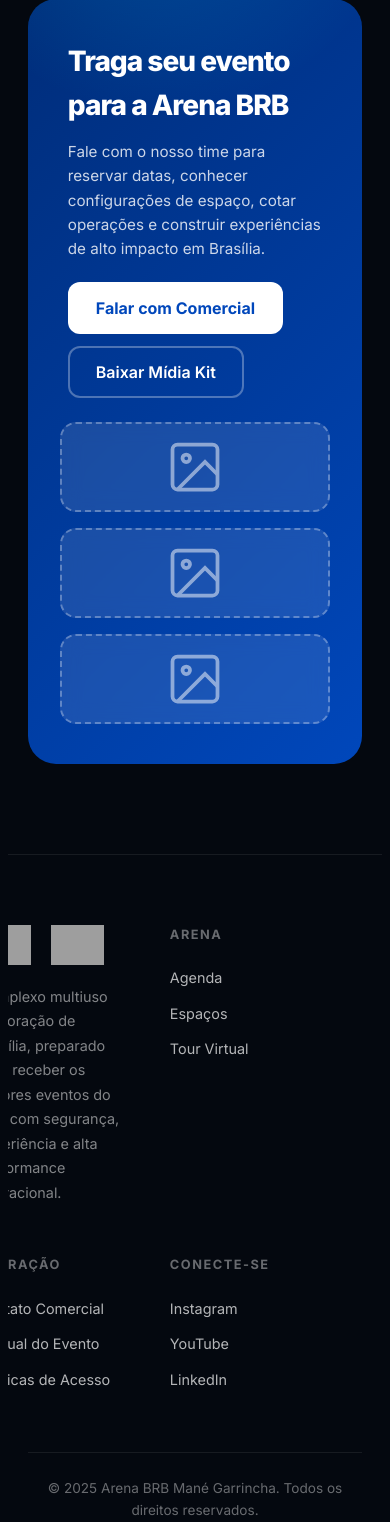
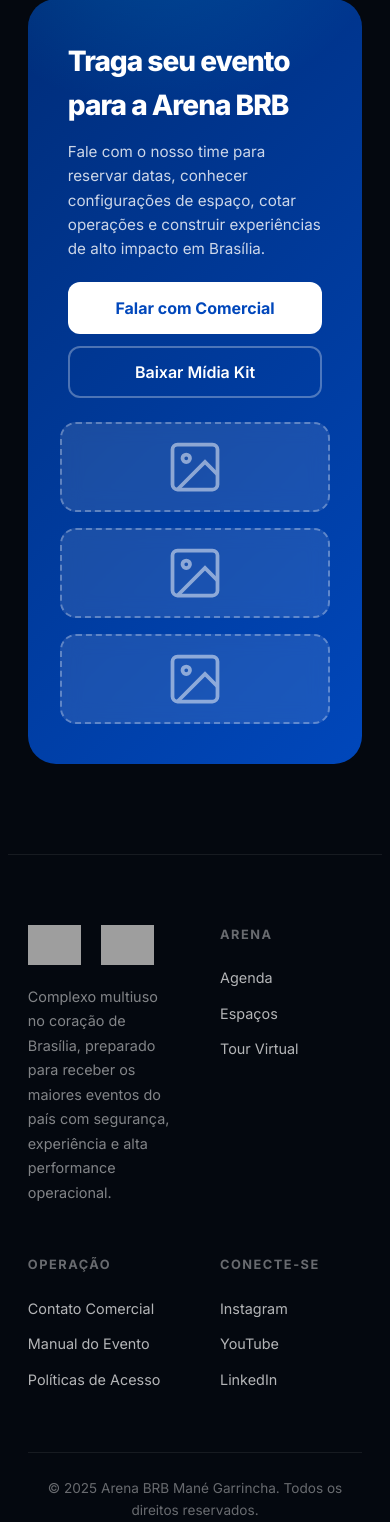
Before and after one commit to rexia-intel-automation/site-arena, a PHP site: page / in a window 390 px wide. Shown: the part 2134-3656 px from the top of the page. Run offline with PHP 8.4, Linux system fonts and the light colour scheme; data comes from the database, SQL or seed files in the repository; grey boxes are pictures that could not be loaded.

Commit message:
Update styles.css

```diff
--- a/assets/css/styles.css
+++ b/assets/css/styles.css
@@ -1065,6 +1065,7 @@ body.light-mode .feature-desc {
     border: none;
     cursor: pointer;
     font-family: 'Inter', sans-serif;
+    width: 100%;
 }
 
 .btn-white:hover {
@@ -1083,6 +1084,7 @@ body.light-mode .feature-desc {
     transition: all 0.3s;
     cursor: pointer;
     font-family: 'Inter', sans-serif;
+    width: 100%;
 }
 
 .btn-outline:hover {
@@ -1756,7 +1758,6 @@ body.light-mode .social-link {
     /* .footer-grid - original linha 559 */
     .footer-grid {
         position: relative;
-        right: 15%;
     }
 
     /* .footer-bottom - original linha 564 */
```
